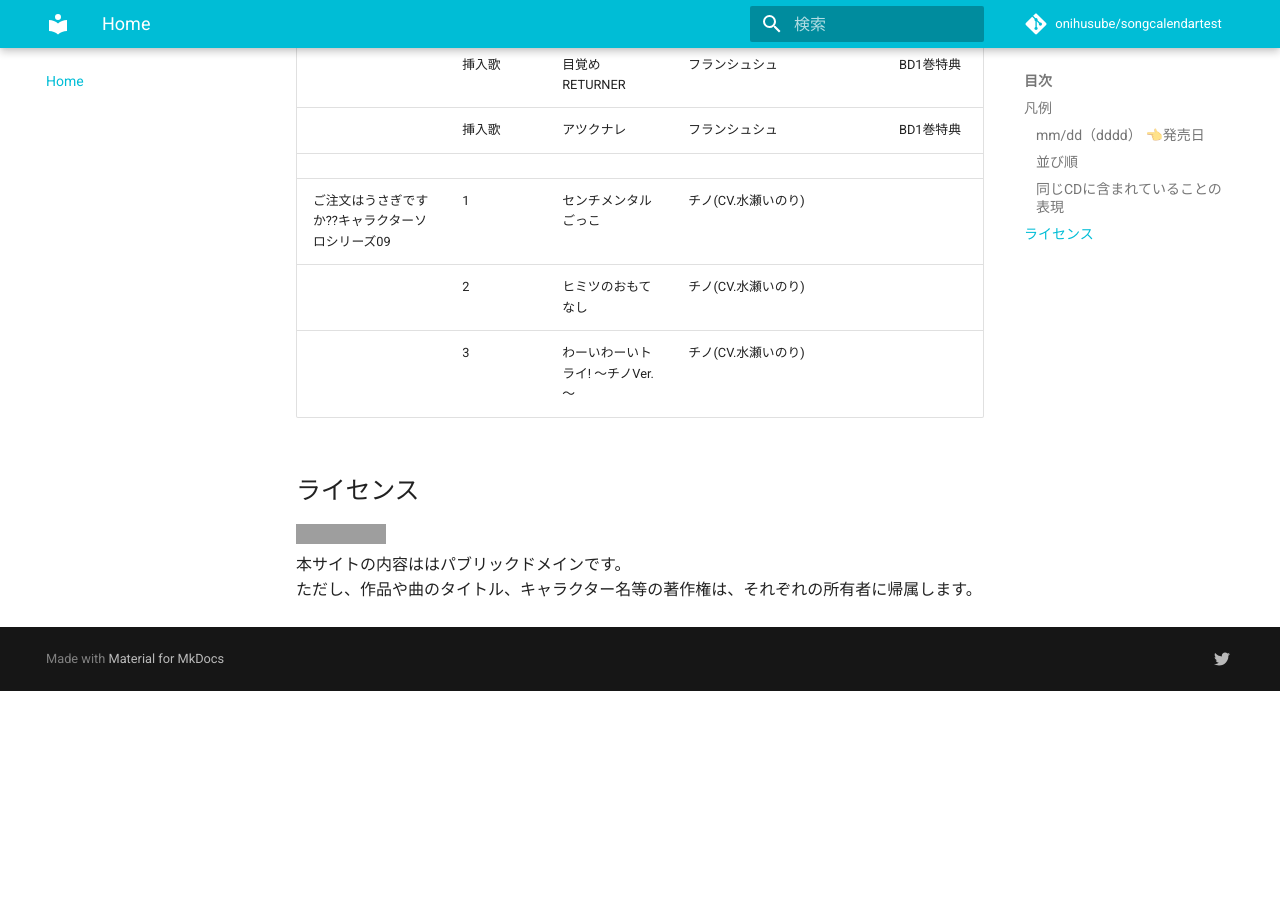
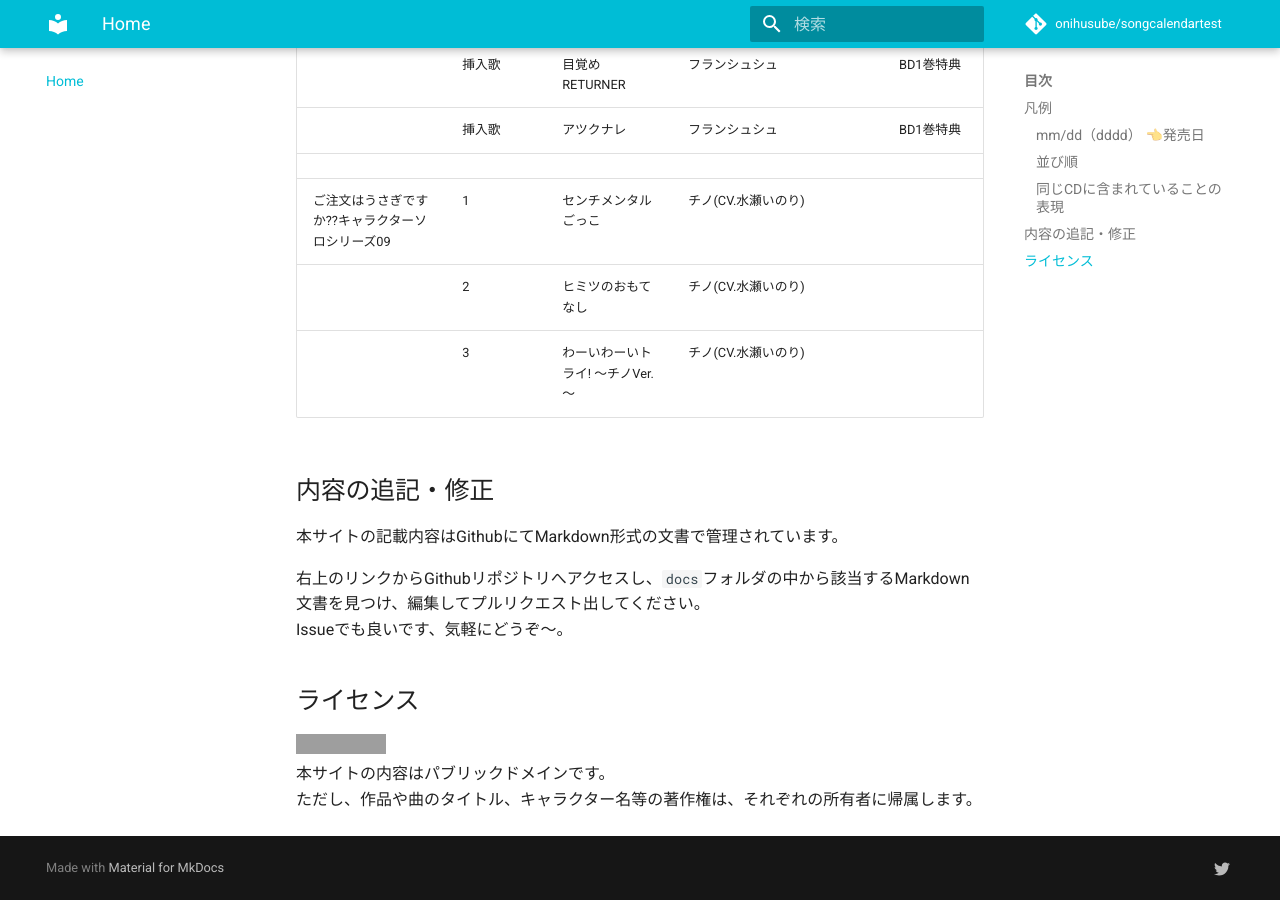
Before and after one commit to onihusube/songcalendartest, an MkDocs documentation site: the page built from docs/index.md, in a window 1280 px wide and 900 px high, scrolled down 1871 px. Built offline with MkDocs 1.6.1 and Material for MkDocs 9.7.7, drawn with Linux system fonts in a browser that asks for light colours; comment, search, counter and statistics services are not loaded; before the commit the page ends 2562 px from its top, so only the background shows below that; some of the changed lines change nothing that is shown; grey boxes are pictures that could not be loaded.

Commit message:
編集について

```diff
--- a/docs/index.md
+++ b/docs/index.md
@@ -58,7 +58,14 @@
 |                                                  |   2  | ヒミツのおもてなし                  | チノ(CV.水瀬いのり)          |     |     |
 |                                                  |   3  | わーいわーいトライ! ～チノVer.～        | チノ(CV.水瀬いのり)          |     |     |
 
+## 内容の追記・修正
+
+本サイトの記載内容はGithubにてMarkdown形式の文書で管理されています。
+
+右上のリンクからGithubリポジトリへアクセスし、`docs`フォルダの中から該当するMarkdown文書を見つけ、編集してプルリクエスト出してください。
+Issueでも良いです、気軽にどうぞ～。
+
 ## ライセンス
 <img src="https://i.creativecommons.org/p/zero/1.0/88x31.png" alt="CC0" />
-本サイトの内容ははパブリックドメインです。
+本サイトの内容はパブリックドメインです。
 ただし、作品や曲のタイトル、キャラクター名等の著作権は、それぞれの所有者に帰属します。
--- a/mkdocs.yml
+++ b/mkdocs.yml
@@ -26,14 +26,14 @@ extra:
 nav:
   - Home: index.md
   - 2019:
-    - 1月: 2019/1月分.md
-    - 2月: 2019/2月分.md
-    - 3月: 2019/3月分.md
-    - 4月: 2019/4月分.md
-    - 5月: 2019/5月分.md
-    - 6月: 2019/6月分.md
-    - 7月: 2019/7月分.md
-    - 8月: 2019/8月分.md
-    - 9月: 2019/9月分.md
+    - 🎍1月: 2019/1月分.md
+    - 👹2月: 2019/2月分.md
+    - 🎎3月: 2019/3月分.md
+    - 🌸4月: 2019/4月分.md
+    - 🎏5月: 2019/5月分.md
+    - ☔️6月: 2019/6月分.md
+    - 🎋7月: 2019/7月分.md
+    - 🎆8月: 2019/8月分.md
+    - 🎑9月: 2019/9月分.md
   - 2018:
-    - 12月: 2018/12月分.md
+    - 🎄12月: 2018/12月分.md
```
